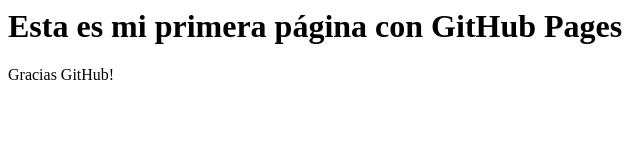
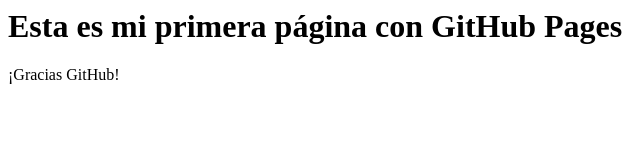
Before and after one commit to jpmontes501/MIT, a plain HTML site: page index.html in a window 1280 px wide. Shown: the full height of the page, 0-640 px from the left. Drawn offline with Linux system fonts and the light colour scheme.

Commit message:
Update index.html
test2

```diff
--- a/index.html
+++ b/index.html
@@ -1,4 +1,4 @@
 <html>
 <h1> Esta es mi primera página con GitHub Pages </h1>
-<p>Gracias GitHub!</p>
+<p>¡Gracias GitHub!</p>
 </html>
```
